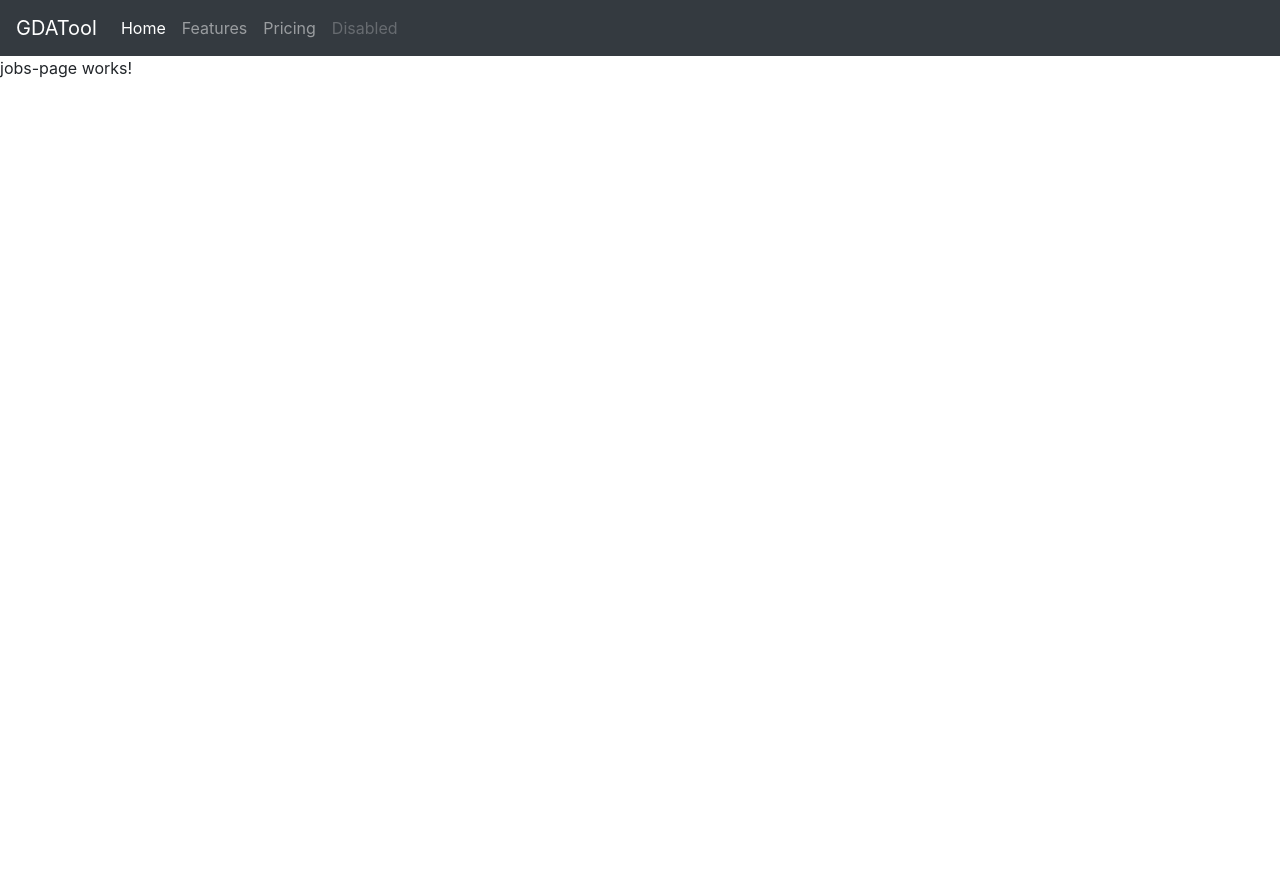
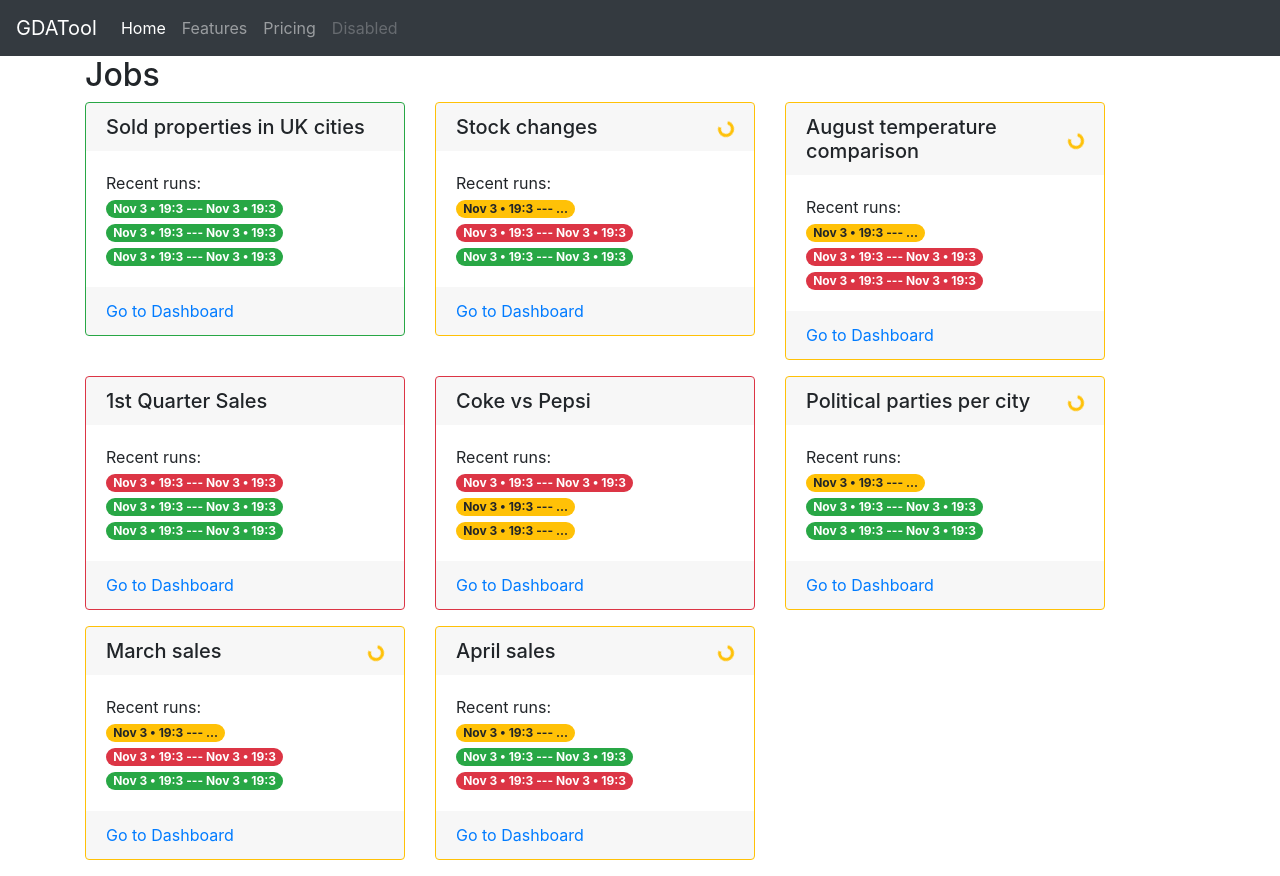
Before and after one commit to dario-nunez/GDATool, an Angular app in the folder website-ui/: page /jobsPage in a window 1280 px wide. Before the commit the page ends 800 px from the top, so only its background shows below. Built offline with nearby package versions, Linux system fonts and the light colour scheme.

Commit message:
Add mock jobs and runs to the jobs page layout

```diff
--- a/website-ui/src/app/app.module.ts
+++ b/website-ui/src/app/app.module.ts
@@ -11,6 +11,8 @@ import { LogInPageComponent } from './log-in-page/log-in-page.component';
 import { SignUpPageComponent } from './sign-up-page/sign-up-page.component';
 import { PasswordMathcValidatorDirective } from "./sign-up-page/password-match.directive";
 import { JobsPageComponent } from './jobs-page/jobs-page.component';
+import { JobComponent } from './jobs-page/job/job.component';
+import { RunComponent } from './jobs-page/run/run.component';
 
 import { AuthenticationService } from '../services/authentication/authentication.service';
 import { MongodbService } from '../services/mongodb/mongodb.service';
@@ -22,7 +24,9 @@ import { MongodbService } from '../services/mongodb/mongodb.service';
     LogInPageComponent,
     SignUpPageComponent,
     PasswordMathcValidatorDirective,
-    JobsPageComponent
+    JobsPageComponent,
+    JobComponent,
+    RunComponent
   ],
   imports: [
     BrowserModule,
--- /dev/null
+++ b/website-ui/src/app/jobs-page/job/job.component.css
@@ -0,0 +1,3 @@
+.card {
+    margin-bottom: 10px;
+}
--- /dev/null
+++ b/website-ui/src/app/jobs-page/job/job.component.html
@@ -0,0 +1,22 @@
+<div class="card {{cardColor}}" style="width: 20rem;">
+    <div class="card-header border-0">
+        <div class="d-flex align-items-center">
+            <div>
+                <h5 class="card-title" style="margin: 0%">{{job.description}}</h5>
+            </div>
+            <div class="ml-auto">
+                <div *ngIf="pending" class="spinner-border-sm spinner-border text-warning" role="status" aria-hidden="true"></div>
+            </div>
+        </div>
+    </div>
+    <div class="card-body">
+        <p style="margin: 0%">Recent runs:</p>
+        <div *ngFor="let run of jobRuns">
+            <app-run [run]="run"></app-run>
+        </div>
+    </div>
+
+    <div class="card-footer border-0">
+        <a [routerLink]="['/userPage', job._id]" class="card-link">Go to Dashboard</a>
+    </div>
+</div>
--- /dev/null
+++ b/website-ui/src/app/jobs-page/job/job.component.ts
@@ -0,0 +1,30 @@
+import { OnInit, Component, Input } from "@angular/core";
+import { IJob } from '../../../models/job.model';
+import { IRun } from '../../../models/run.model';
+
+@Component({
+    selector: "app-job",
+    templateUrl: "./job.component.html",
+    styleUrls: ["./job.component.css"]
+})
+export class JobComponent implements OnInit {
+    @Input()
+    public job: IJob;
+
+    cardColor;
+    jobRuns: IRun[];
+    pending = false;
+
+    ngOnInit(): void {
+        this.jobRuns = this.job.runs;
+
+        if (this.job.jobStatus == "success") {
+            this.cardColor = "border-success mb-3";
+        } else if (this.job.jobStatus == "pending") {
+            this.pending = true;
+            this.cardColor = "border-warning mb-3";
+        } else {
+            this.cardColor = "border-danger mb-3"
+        }
+    }
+}
--- a/website-ui/src/app/jobs-page/jobs-page.component.html
+++ b/website-ui/src/app/jobs-page/jobs-page.component.html
@@ -14,4 +14,9 @@
     </div>
 </nav>
 
-<p>jobs-page works!</p>
+<div class="container">
+    <h2>Jobs</h2>
+    <div class="card-deck">
+        <app-job *ngFor="let job of jobs" [job]="job"></app-job>
+    </div>
+</div>
--- a/website-ui/src/app/jobs-page/jobs-page.component.ts
+++ b/website-ui/src/app/jobs-page/jobs-page.component.ts
@@ -1,4 +1,5 @@
 import { Component, OnInit } from '@angular/core';
+import { IJob } from '../../models/job.model';
 
 @Component({
   selector: 'app-jobs-page',
@@ -7,10 +8,217 @@ import { Component, OnInit } from '@angular/core';
 })
 export class JobsPageComponent implements OnInit {
 
+  jobs: IJob[];
+
   constructor() { }
 
   ngOnInit() {
     console.log("Logged in user: " + localStorage.getItem("username"));
+    this.getJobsByUser();
   }
 
+  getJobsByUser() {
+    this.jobs = [
+      {
+        _id: "e5362300-bf75-11e9-909f-6f48786f343d",
+        description: "Sold properties in UK cities",
+        rawInputDirectory: "raw",
+        stagingFielName: "staging",
+        userId: "121212121212121212121212",
+        jobStatus: "success",
+        runs: [
+          {
+            timeStarted: new Date(),
+            timeFinished: new Date(),
+            runStatus: "success"
+          },
+          {
+            timeStarted: new Date(),
+            timeFinished: new Date(),
+            runStatus: "success"
+          },
+          {
+            timeStarted: new Date(),
+            timeFinished: new Date(),
+            runStatus: "success"
+          }
+        ]
+      } as IJob,
+      {
+        _id: "Jobxyzxyzxyzxyzxyzxyzxyz",
+        description: "Stock changes",
+        rawInputDirectory: "raw",
+        stagingFielName: "staging",
+        userId: "222222222222222222222222",
+        jobStatus: "pending",
+        runs: [
+          {
+            timeStarted: new Date(),
+            timeFinished: new Date(),
+            runStatus: "pending"
+          },
+          {
+            timeStarted: new Date(),
+            timeFinished: new Date(),
+            runStatus: "fail"
+          },
+          {
+            timeStarted: new Date(),
+            timeFinished: new Date(),
+            runStatus: "success"
+          }
+        ]
+      } as IJob,
+      {
+        _id: "Jobabcabcabcabcabcbac",
+        description: "August temperature comparison",
+        rawInputDirectory: "raw",
+        stagingFielName: "staging",
+        userId: "333333333333333333333333",
+        jobStatus: "pending",
+        runs: [
+          {
+            timeStarted: new Date(),
+            timeFinished: new Date(),
+            runStatus: "pending"
+          },
+          {
+            timeStarted: new Date(),
+            timeFinished: new Date(),
+            runStatus: "fail"
+          },
+          {
+            timeStarted: new Date(),
+            timeFinished: new Date(),
+            runStatus: "fail"
+          }
+        ]
+      } as IJob,
+      {
+        _id: "Job123123123123123123",
+        description: "1st Quarter Sales",
+        rawInputDirectory: "raw",
+        stagingFielName: "staging",
+        userId: "444444444444444444444444",
+        jobStatus: "failed",
+        runs: [
+          {
+            timeStarted: new Date(),
+            timeFinished: new Date(),
+            runStatus: "fail"
+          },
+          {
+            timeStarted: new Date(),
+            timeFinished: new Date(),
+            runStatus: "success"
+          },
+          {
+            timeStarted: new Date(),
+            timeFinished: new Date(),
+            runStatus: "success"
+          }
+        ]
+      } as IJob,
+      {
+        _id: "Jobxyzxyzxyzxyzxyzxyzxyz",
+        description: "Coke vs Pepsi",
+        rawInputDirectory: "raw",
+        stagingFielName: "staging",
+        userId: "555555555555555555555555",
+        jobStatus: "failed",
+        runs: [
+          {
+            timeStarted: new Date(),
+            timeFinished: new Date(),
+            runStatus: "fail"
+          },
+          {
+            timeStarted: new Date(),
+            timeFinished: new Date(),
+            runStatus: "pending"
+          },
+          {
+            timeStarted: new Date(),
+            timeFinished: new Date(),
+            runStatus: "pending"
+          }
+        ]
+      } as IJob,
+      {
+        _id: "Jobabcabcabcabcabcbac",
+        description: "Political parties per city",
+        rawInputDirectory: "raw",
+        stagingFielName: "staging",
+        userId: "666666666666666666666666",
+        jobStatus: "pending",
+        runs: [
+          {
+            timeStarted: new Date(),
+            timeFinished: new Date(),
+            runStatus: "pending"
+          },
+          {
+            timeStarted: new Date(),
+            timeFinished: new Date(),
+            runStatus: "success"
+          },
+          {
+            timeStarted: new Date(),
+            timeFinished: new Date(),
+            runStatus: "success"
+          }
+        ]
+      } as IJob,
+      {
+        _id: "Job123123123123123123",
+        description: "March sales",
+        rawInputDirectory: "raw",
+        stagingFielName: "staging",
+        userId: "777777777777777777777777",
+        jobStatus: "pending",
+        runs: [
+          {
+            timeStarted: new Date(),
+            timeFinished: new Date(),
+            runStatus: "pending"
+          },
+          {
+            timeStarted: new Date(),
+            timeFinished: new Date(),
+            runStatus: "fail"
+          },
+          {
+            timeStarted: new Date(),
+            timeFinished: new Date(),
+            runStatus: "success"
+          }
+        ]
+      } as IJob,
+      {
+        _id: "Jobxyzxyzxyzxyzxyzxyzxyz",
+        description: "April sales",
+        rawInputDirectory: "raw",
+        stagingFielName: "staging",
+        userId: "888888888888888888888888",
+        jobStatus: "pending",
+        runs: [
+          {
+            timeStarted: new Date(),
+            timeFinished: new Date(),
+            runStatus: "pending"
+          },
+          {
+            timeStarted: new Date(),
+            timeFinished: new Date(),
+            runStatus: "success"
+          },
+          {
+            timeStarted: new Date(),
+            timeFinished: new Date(),
+            runStatus: "fail"
+          }
+        ]
+      } as IJob
+    ];
+  }
 }
--- /dev/null
+++ b/website-ui/src/app/jobs-page/run/run.component.html
@@ -0,0 +1 @@
+<span class="badge badge-pill {{pillColor}}">{{pillText}}</span>
--- /dev/null
+++ b/website-ui/src/app/jobs-page/run/run.component.ts
@@ -0,0 +1,49 @@
+import { Component, OnInit, Input } from '@angular/core';
+import { IRun } from '../../../models/run.model';
+
+@Component({
+  selector: 'app-run',
+  templateUrl: './run.component.html',
+  styleUrls: ['./run.component.css']
+})
+export class RunComponent implements OnInit {
+  @Input()
+  public run: IRun;
+
+  pillColor;
+  pillText;
+
+  ngOnInit() {
+    if (this.run.runStatus == "success") {
+      this.pillColor = "badge-success";
+    } else if (this.run.runStatus == "pending") {
+      this.pillColor = "badge-warning";
+    } else {
+      this.pillColor = "badge-danger"
+    }
+
+    const monthNames = ["Jan", "Feb", "Mar", "Apr", "May", "Jun",
+      "Jul", "Aug", "Sep", "Oct", "Nov", "Dec"
+    ];
+
+    let startDay = this.run.timeStarted.getDay();
+    let startMonth = monthNames[this.run.timeStarted.getMonth()];
+    let startHour = this.run.timeStarted.getHours();
+    let startMinute = this.run.timeStarted.getMinutes();
+
+    let startDate = startMonth + " " + startDay + " • " + startHour + ":" + startMinute;
+
+    let finishDay = this.run.timeFinished.getDay();
+    let finishMonth = monthNames[this.run.timeFinished.getMonth()];
+    let finishHour = this.run.timeFinished.getHours();
+    let finishMinute = this.run.timeFinished.getMinutes();
+
+    let finishDate = finishMonth + " " + finishDay + " • " + finishHour + ":" + finishMinute;
+
+    if (this.run.runStatus == "pending") {
+      this.pillText = startDate + " --- ...";
+    } else {
+      this.pillText = startDate + " --- " + finishDate;
+    }
+  }
+}
--- /dev/null
+++ b/website-ui/src/models/run.model.ts
@@ -0,0 +1,5 @@
+export interface IRun {
+    timeStarted: Date;
+    timeFinished: Date;
+    runStatus: string;
+}
```
Also changed, not shown: website-ui/src/models/job.model.ts (added, +12 -0 lines), website-ui/src/app/jobs-page/run/run.component.css (added), 2 other files (tests, documents, lock files or other folders).
